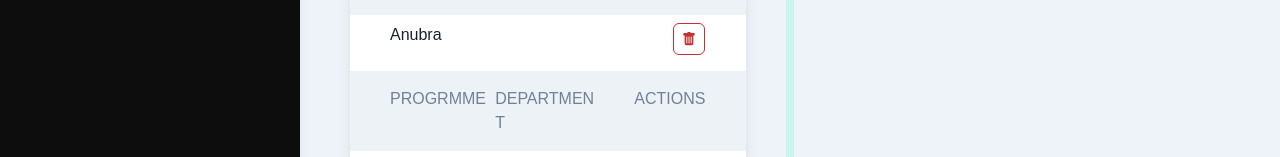
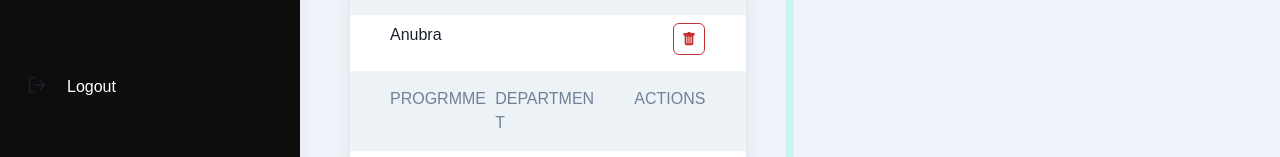
Before and after one commit to KawtherSaleh99/Fyp, a React (Create React App) app: page /dashboard in a window 1280 px wide. Shown: the part 381-538 px from the top of the page. Built offline with nearby package versions, Linux system fonts and the light colour scheme; no server answers; the database is empty; sample sign-in values are in the browser's storage; a web font is replaced by a local one.

Commit message:
add logout

```diff
--- a/src/components/admin/NavItem.js
+++ b/src/components/admin/NavItem.js
@@ -17,6 +17,7 @@ export default function NavItem({
   active,
   navSize,
   to,
+  onClick,
 }) {
   return (
     <Flex
@@ -39,7 +40,7 @@ export default function NavItem({
             }}
             w={navSize == "large" && "100%"}
           >
-            <MenuButton w="100%">
+            <MenuButton w="100%" onClick={onClick}>
               <Flex>
                 <Icon
                   as={icon}
--- a/src/components/admin/Sidebar.js
+++ b/src/components/admin/Sidebar.js
@@ -15,10 +15,12 @@ import {
   FiDollarSign,
   FiBriefcase,
   FiSettings,
+  FiLogOut,
 } from "react-icons/fi";
 import { IoPawOutline } from "react-icons/io5";
 import NavItem from "./NavItem";
 import { useLocation } from "react-router-dom";
+import { logout } from "../../firebase";
 
 export default function Sidebar() {
   const location = useLocation();
@@ -75,6 +77,15 @@ export default function Sidebar() {
           to="/addProgramme "
           active={location.pathname === "/addProgramme"}
         />
+        <NavItem
+          navSize={navSize}
+          icon={FiLogOut}
+          title="Logout"
+          to="/signin"
+          onClick={() => {
+            logout();
+          }}
+        />
       </Flex>
 
       <Flex
--- a/src/pages/auth/index.js
+++ b/src/pages/auth/index.js
@@ -36,7 +36,12 @@ const SignIn = () => {
             <NavLogo to="/">pguide</NavLogo>
           </div>
           <FormContent>
-            <Form action="#">
+            <Form
+              onSubmit={(e) => {
+                e.preventDefault();
+                logInWithEmailAndPassword(email, password);
+              }}
+            >
               <FormH1>Sign in to your account</FormH1>
               <FormLabel htmlFor="for">Email</FormLabel>
               <FormInput
@@ -56,14 +61,10 @@ const SignIn = () => {
                 onChange={(e) => setPassword(e.target.value)}
                 placeholder="Password"
               />
-              <FormButton
-                onClick={() => logInWithEmailAndPassword(email, password)}
-              >
-                Continue
-              </FormButton>
-              <Link to="/reset">
+              <FormButton type="submit">Continue</FormButton>
+              {/* <Link to="/reset">
                 <Text>Forgot Password</Text>
-              </Link>
+              </Link> */}
             </Form>
           </FormContent>
         </FormWrap>
```
